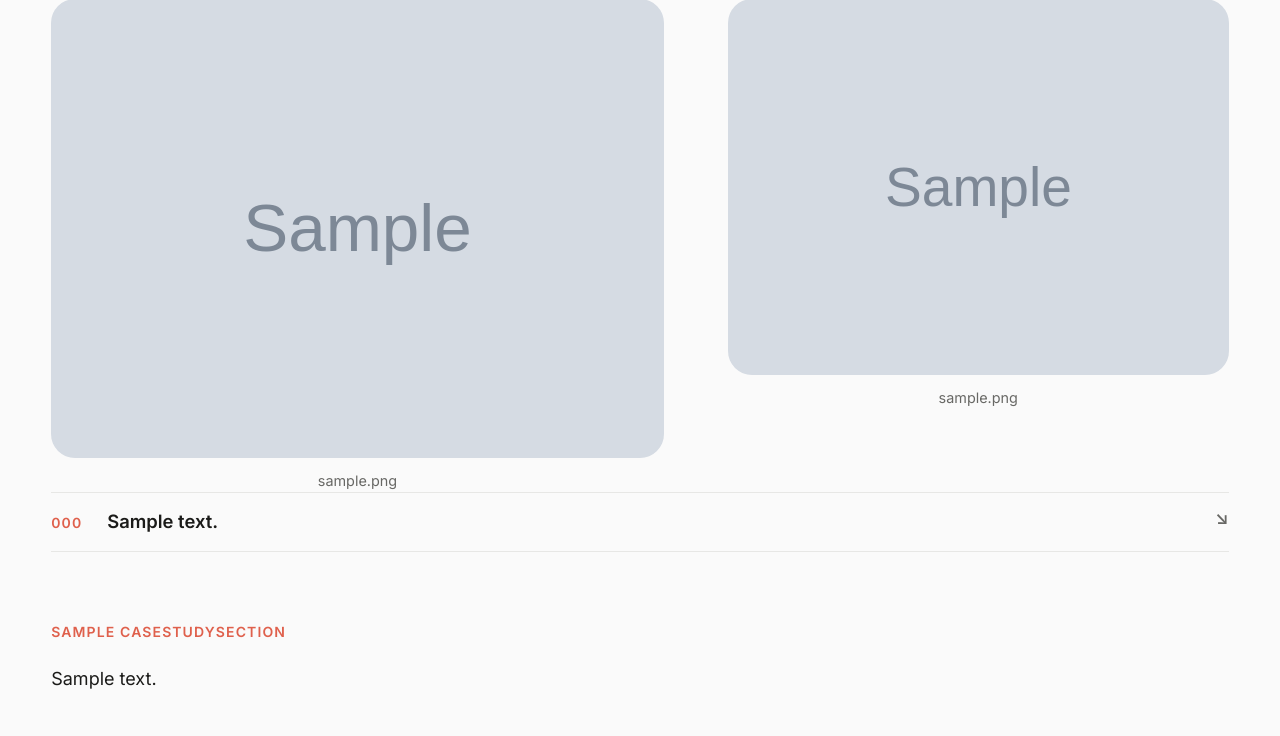
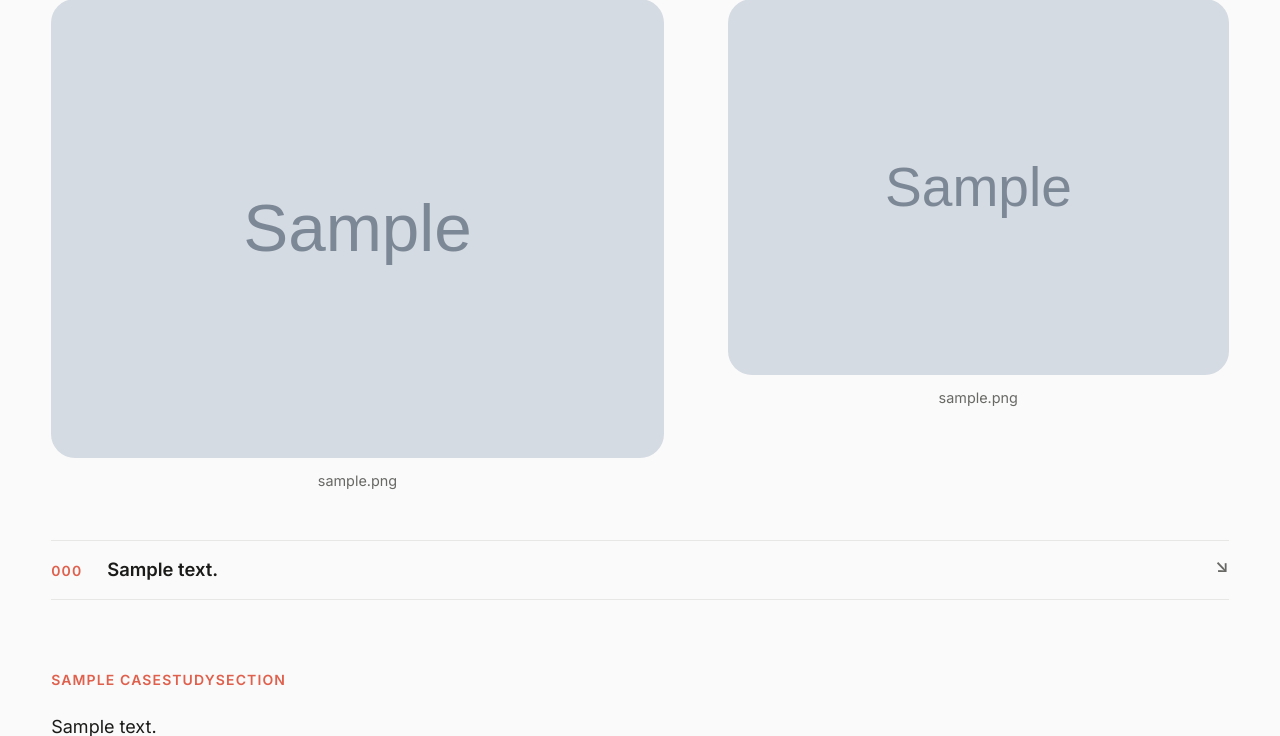
Before and after one commit to 1anamasiliuniene-netizen/portfolio, a Django app: page /projects/a-terapija/ in a window 1280 px wide. Shown: the part 1304-2040 px from the top of the page. Run offline with Django 5.2, Linux system fonts and the light colour scheme; data comes from the database, SQL or seed files in the repository; tables that the repository leaves empty hold one stand-in row (values such as "Sample post"); grey boxes marked "Sample" are stand-in pictures.

Commit message:
Add spacing below uploaded case study media

```diff
--- a/portfolio/static/portfolio/css/pages.css
+++ b/portfolio/static/portfolio/css/pages.css
@@ -1433,6 +1433,10 @@
     margin-top: var(--pf-space-8);
 }
 
+.pf-case-media-grid {
+    margin-bottom: var(--pf-space-7);
+}
+
 .pf-dashboard-comparison figure,
 .pf-case-media-grid figure {
     margin: 0;
```
